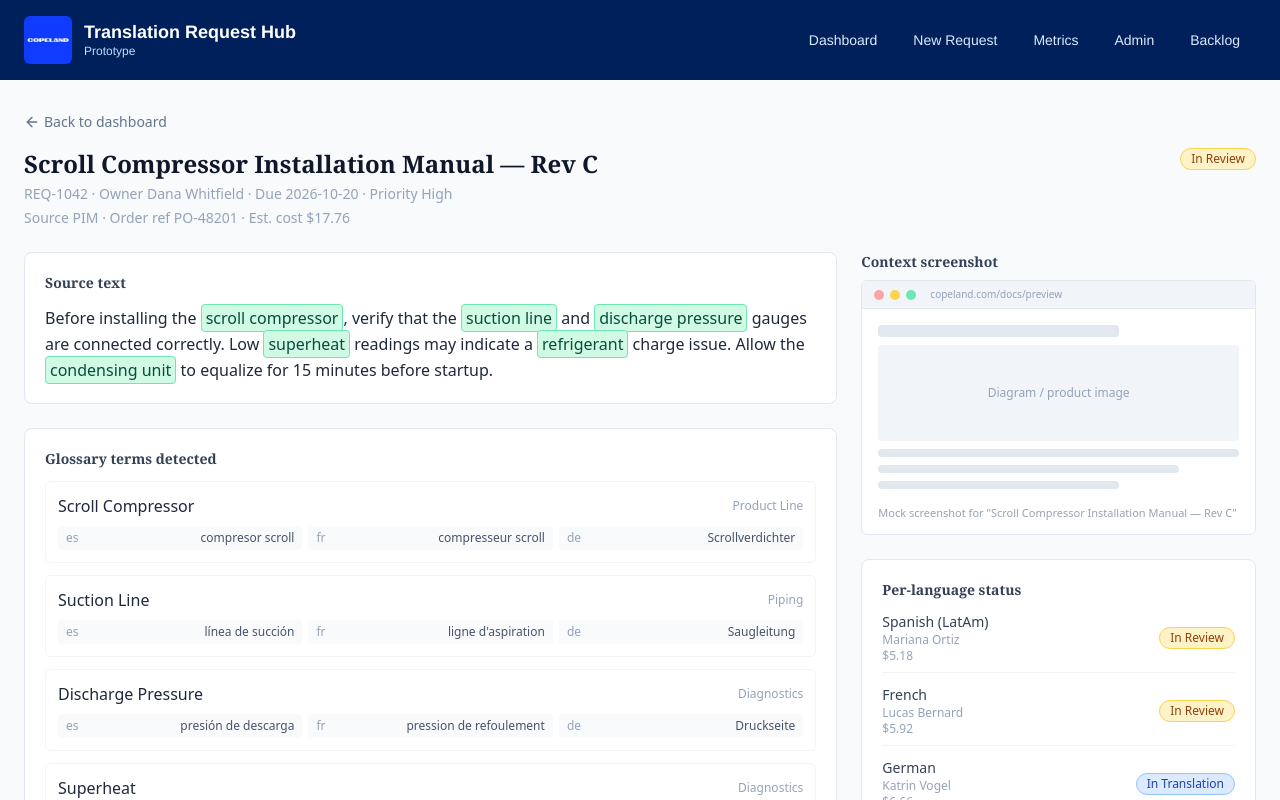
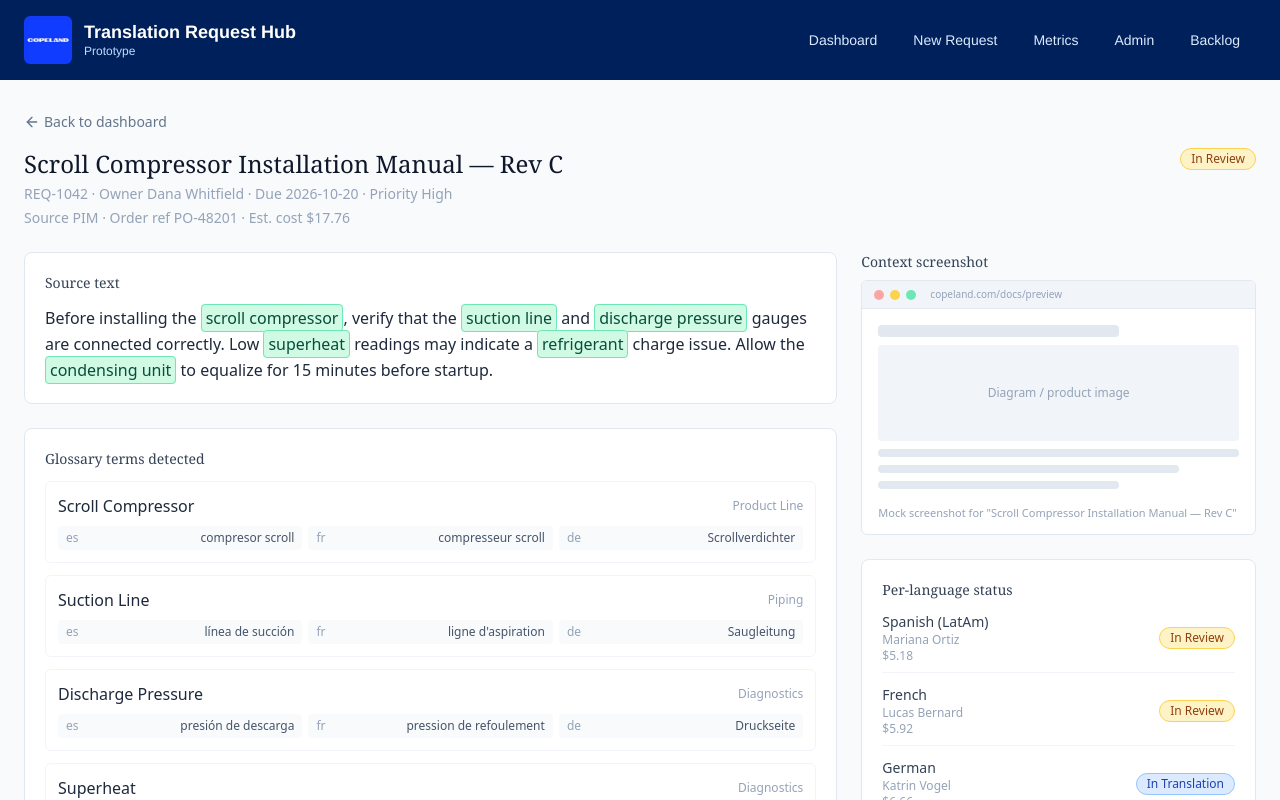
Before and after one commit to amukthaaa/translation-hub, a React (Vite) app: page /request/REQ-1042 in a window 1280 px wide. Shown: the top 800 px of the page. Built offline with nearby package versions, Linux system fonts and the light colour scheme.

Commit message:
Set content heading weight to medium
Changes font-semibold to font-medium on all page/section headings
(h2/h3), leaving the navbar brand title and non-heading bold text
(metric values, priority badges, overdue date) untouched.

Co-Authored-By: Claude Sonnet 5 <noreply@anthropic.com>

```diff
--- a/src/pages/Admin.jsx
+++ b/src/pages/Admin.jsx
@@ -25,7 +25,7 @@ export default function Admin() {
 
   return (
     <div>
-      <h2 className="text-2xl font-semibold text-slate-900 mb-1">Admin</h2>
+      <h2 className="text-2xl font-medium text-slate-900 mb-1">Admin</h2>
       <p className="text-sm text-slate-500 mb-6">Manage users, roles, and reviewer assignments.</p>
 
       <div className="bg-white border border-slate-200 rounded-lg overflow-hidden mb-8">
@@ -88,7 +88,7 @@ export default function Admin() {
 
       <div className="grid grid-cols-1 lg:grid-cols-2 gap-6">
         <div className="bg-white border border-slate-200 rounded-lg p-5">
-          <h3 className="text-sm font-semibold text-slate-700 mb-3">Reviewer assignments by language</h3>
+          <h3 className="text-sm font-medium text-slate-700 mb-3">Reviewer assignments by language</h3>
           <div className="space-y-2">
             {languages.map((l) => {
               const assigned = reviewerForLanguage(l.code);
@@ -116,7 +116,7 @@ export default function Admin() {
         </div>
 
         <div className="bg-white border border-slate-200 rounded-lg p-5">
-          <h3 className="text-sm font-semibold text-slate-700 mb-3">Role definitions</h3>
+          <h3 className="text-sm font-medium text-slate-700 mb-3">Role definitions</h3>
           <div className="space-y-3">
             {roles.map((r) => (
               <div key={r.name} className="border-b border-slate-100 last:border-0 pb-3 last:pb-0">
--- a/src/pages/Backlog.jsx
+++ b/src/pages/Backlog.jsx
@@ -9,7 +9,7 @@ const PRIORITY_STYLES = {
 export default function Backlog() {
   return (
     <div>
-      <h2 className="text-2xl font-semibold text-slate-900 mb-1">Backlog</h2>
+      <h2 className="text-2xl font-medium text-slate-900 mb-1">Backlog</h2>
       <p className="text-sm text-slate-500 mb-6">Prioritized user stories driving this prototype, with their success metric.</p>
 
       <div className="space-y-4">
--- a/src/pages/Dashboard.jsx
+++ b/src/pages/Dashboard.jsx
@@ -39,7 +39,7 @@ export default function Dashboard() {
     <div>
       <div className="flex items-center justify-between mb-6">
         <div>
-          <h2 className="text-2xl font-semibold text-slate-900">Status Dashboard</h2>
+          <h2 className="text-2xl font-medium text-slate-900">Status Dashboard</h2>
           <p className="text-sm text-slate-500 mt-1">
             {requests.length} total requests
             {overdueCount > 0 && (
--- a/src/pages/Metrics.jsx
+++ b/src/pages/Metrics.jsx
@@ -40,7 +40,7 @@ export default function Metrics() {
 
   return (
     <div>
-      <h2 className="text-2xl font-semibold text-slate-900 mb-1">Metrics</h2>
+      <h2 className="text-2xl font-medium text-slate-900 mb-1">Metrics</h2>
       <p className="text-sm text-slate-500 mb-6">Translation volume, turnaround, spend, and platform utilization at a glance.</p>
 
       <div className="grid grid-cols-2 sm:grid-cols-4 gap-3 mb-6">
@@ -52,7 +52,7 @@ export default function Metrics() {
 
       <div className="grid grid-cols-1 lg:grid-cols-2 gap-6">
         <div className="bg-white border border-slate-200 rounded-lg p-5">
-          <h3 className="text-sm font-semibold text-slate-700 mb-4">Volume by month (requests)</h3>
+          <h3 className="text-sm font-medium text-slate-700 mb-4">Volume by month (requests)</h3>
           <div className="space-y-3">
             {volume.map((v) => (
               <BarRow key={v.month} label={v.label} value={v.requests} max={maxVolume} />
@@ -61,7 +61,7 @@ export default function Metrics() {
         </div>
 
         <div className="bg-white border border-slate-200 rounded-lg p-5">
-          <h3 className="text-sm font-semibold text-slate-700 mb-4">Volume by month (word count)</h3>
+          <h3 className="text-sm font-medium text-slate-700 mb-4">Volume by month (word count)</h3>
           <div className="space-y-3">
             {volume.map((v) => (
               <BarRow key={v.month} label={v.label} value={v.words} max={maxWords} barClassName="bg-copeland-navy" />
@@ -71,7 +71,7 @@ export default function Metrics() {
 
         <div className="bg-white border border-slate-200 rounded-lg p-5">
           <div className="flex items-center justify-between mb-4">
-            <h3 className="text-sm font-semibold text-slate-700">Average turnaround by language</h3>
+            <h3 className="text-sm font-medium text-slate-700">Average turnaround by language</h3>
             {overallAvgTurnaround !== null && (
               <span className="text-xs text-slate-400">overall avg {overallAvgTurnaround}d</span>
             )}
@@ -95,7 +95,7 @@ export default function Metrics() {
         </div>
 
         <div className="bg-white border border-slate-200 rounded-lg p-5">
-          <h3 className="text-sm font-semibold text-slate-700 mb-4">Requests by source system</h3>
+          <h3 className="text-sm font-medium text-slate-700 mb-4">Requests by source system</h3>
           <div className="space-y-3">
             {bySource.map((s) => (
               <BarRow key={s.source} label={s.source} value={s.count} max={maxSource} barClassName="bg-amber-500" />
@@ -104,7 +104,7 @@ export default function Metrics() {
         </div>
 
         <div className="bg-white border border-slate-200 rounded-lg p-5 lg:col-span-2">
-          <h3 className="text-sm font-semibold text-slate-700 mb-4">Platform utilization — requests per team</h3>
+          <h3 className="text-sm font-medium text-slate-700 mb-4">Platform utilization — requests per team</h3>
           <div className="space-y-3">
             {byTeam.map((t) => (
               <BarRow key={t.team} label={t.team} value={t.count} max={maxTeam} barClassName="bg-copeland-blue" />
--- a/src/pages/NewRequest.jsx
+++ b/src/pages/NewRequest.jsx
@@ -74,7 +74,7 @@ export default function NewRequest() {
     return (
       <div className="max-w-xl mx-auto bg-white border border-slate-200 rounded-lg p-8 text-center">
         <CheckCircle2 className="h-12 w-12 text-emerald-500 mx-auto mb-4" />
-        <h2 className="text-xl font-semibold text-slate-900 mb-1">Request submitted</h2>
+        <h2 className="text-xl font-medium text-slate-900 mb-1">Request submitted</h2>
         <p className="text-sm text-slate-500 mb-6">
           {submitted} was created and is now in the Submitted queue.
         </p>
@@ -98,7 +98,7 @@ export default function NewRequest() {
 
   return (
     <div className="max-w-3xl mx-auto">
-      <h2 className="text-2xl font-semibold text-slate-900 mb-1">New Translation Request</h2>
+      <h2 className="text-2xl font-medium text-slate-900 mb-1">New Translation Request</h2>
       <p className="text-sm text-slate-500 mb-6">Should take under 2 minutes to fill out.</p>
 
       <form onSubmit={handleSubmit} className="space-y-6">
--- a/src/pages/RequestDetail.jsx
+++ b/src/pages/RequestDetail.jsx
@@ -39,7 +39,7 @@ export default function RequestDetail() {
 
       <div className="flex items-start justify-between mb-6">
         <div>
-          <h2 className="text-2xl font-semibold text-slate-900">{request.title}</h2>
+          <h2 className="text-2xl font-medium text-slate-900">{request.title}</h2>
           <p className="text-sm text-slate-400 mt-1">
             {request.id} · Owner {request.owner} · Due {request.dueDate} · Priority {request.priority}
           </p>
@@ -53,13 +53,13 @@ export default function RequestDetail() {
       <div className="grid grid-cols-1 lg:grid-cols-3 gap-6">
         <div className="lg:col-span-2 space-y-6">
           <div className="bg-white border border-slate-200 rounded-lg p-5">
-            <h3 className="text-sm font-semibold text-slate-700 mb-3">Source text</h3>
+            <h3 className="text-sm font-medium text-slate-700 mb-3">Source text</h3>
             <HighlightedText text={request.sourceText} glossary={glossaryData} targetLanguageCodes={targetCodes} />
           </div>
 
           {distinctTerms.length > 0 && (
             <div className="bg-white border border-slate-200 rounded-lg p-5">
-              <h3 className="text-sm font-semibold text-slate-700 mb-3">Glossary terms detected</h3>
+              <h3 className="text-sm font-medium text-slate-700 mb-3">Glossary terms detected</h3>
               <div className="space-y-3">
                 {distinctTerms.map((m) => (
                   <div key={m.term} className="border border-slate-100 rounded-md p-3">
@@ -104,13 +104,13 @@ export default function RequestDetail() {
         <div className="space-y-6">
           {request.screenshot && (
             <div>
-              <h3 className="text-sm font-semibold text-slate-700 mb-2">Context screenshot</h3>
+              <h3 className="text-sm font-medium text-slate-700 mb-2">Context screenshot</h3>
               <ScreenshotPlaceholder title={request.title} />
             </div>
           )}
 
           <div className="bg-white border border-slate-200 rounded-lg p-5">
-            <h3 className="text-sm font-semibold text-slate-700 mb-3">Per-language status</h3>
+            <h3 className="text-sm font-medium text-slate-700 mb-3">Per-language status</h3>
             <div className="space-y-3">
               {request.languages.map((l) => (
                 <div key={l.code} className="flex items-center justify-between border-b border-slate-100 pb-2 last:border-0 last:pb-0">
```
